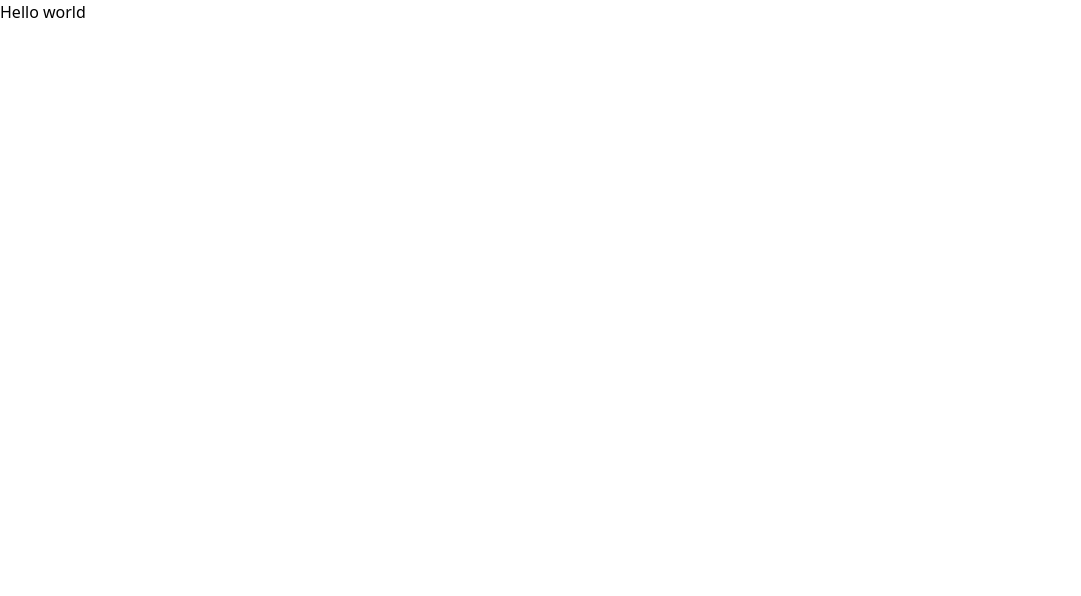
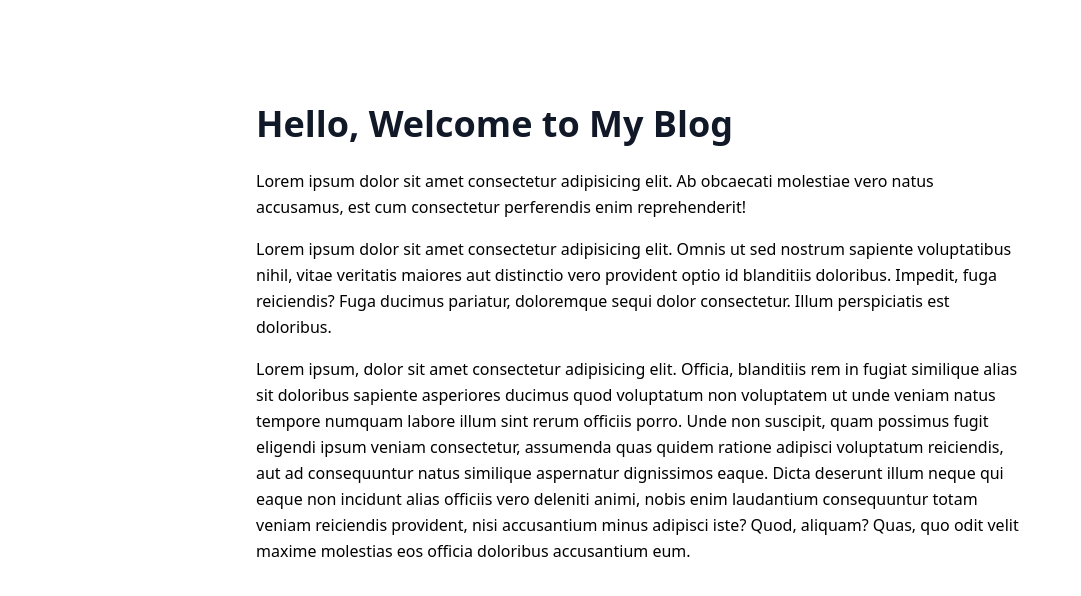
Before and after one commit to meriam-hamdaoui/My-Blog, a React (Create React App) app in the folder client/: page / in a window 1280 px wide. Shown: the top 596 px of the page, without its empty margins (0-1081 px from the left). Built offline with nearby package versions, Linux system fonts and the light colour scheme.

Commit message:
react-router & blog pages

```diff
--- a/client/package.json
+++ b/client/package.json
@@ -8,6 +8,7 @@
     "@testing-library/user-event": "^13.2.1",
     "react": "^18.2.0",
     "react-dom": "^18.2.0",
+    "react-router-dom": "^6.21.1",
     "react-scripts": "5.0.1",
     "web-vitals": "^2.1.0"
   },
@@ -36,6 +37,8 @@
     ]
   },
   "devDependencies": {
+    "autoprefixer": "^10.4.16",
+    "postcss": "^8.4.33",
     "tailwindcss": "^3.4.0"
   }
 }
--- a/client/src/App.jsx
+++ b/client/src/App.jsx
@@ -1,7 +1,19 @@
+import { Routes, Route } from "react-router-dom";
+
+import Home from "./pages/Home";
+import About from "./pages/About";
+import ArticleList from "./pages/ArticleList";
+import Article from "./pages/Article";
+
 function App() {
   return (
-    <div className="">
-      <h1>Hello world</h1>
+    <div className="max-w-screen-md mx-auto pt-20">
+      <Routes>
+        <Route path="/" element={<Home />} />
+        <Route path="/about" element={<About />} />
+        <Route path="/articles-list" element={<ArticleList />} />
+        <Route path="/article" element={<Article />} />
+      </Routes>
     </div>
   );
 }
--- a/client/src/index.js
+++ b/client/src/index.js
@@ -2,10 +2,13 @@ import React from "react";
 import ReactDOM from "react-dom/client";
 import "./index.css";
 import App from "./App";
+import { BrowserRouter as Router } from "react-router-dom";
 
 const root = ReactDOM.createRoot(document.getElementById("root"));
 root.render(
   <React.StrictMode>
-    <App />
+    <Router>
+      <App />
+    </Router>
   </React.StrictMode>
 );
--- /dev/null
+++ b/client/src/pages/About.jsx
@@ -0,0 +1,13 @@
+import React from "react";
+
+const About = () => {
+  return (
+    <div>
+      <h1 className="sm:text-4xl text-2xl font-bold my-6 text-gray-900">
+        About Me
+      </h1>
+    </div>
+  );
+};
+
+export default About;
--- /dev/null
+++ b/client/src/pages/Article.jsx
@@ -0,0 +1,13 @@
+import React from "react";
+
+const Article = () => {
+  return (
+    <div>
+      <h1 className="sm:text-4xl text-2xl font-bold my-6 text-gray-900">
+        My Article
+      </h1>
+    </div>
+  );
+};
+
+export default Article;
--- /dev/null
+++ b/client/src/pages/ArticleList.jsx
@@ -0,0 +1,13 @@
+import React from "react";
+
+const ArticleList = () => {
+  return (
+    <div>
+      <h1 className="sm:text-4xl text-2xl font-bold my-6 text-gray-900">
+        Article List
+      </h1>
+    </div>
+  );
+};
+
+export default ArticleList;
--- /dev/null
+++ b/client/src/pages/Home.jsx
@@ -0,0 +1,38 @@
+import React from "react";
+
+const Home = () => {
+  return (
+    <div>
+      <h1 className="sm:text-4xl text-2xl font-bold my-6 text-gray-900">
+        Hello, Welcome to My Blog
+      </h1>
+      <p className="mx-auto leading-relaxed text-base mb-4">
+        Lorem ipsum dolor sit amet consectetur adipisicing elit. Ab obcaecati
+        molestiae vero natus accusamus, est cum consectetur perferendis enim
+        reprehenderit!
+      </p>
+      <p className="mx-auto leading-relaxed text-base mb-4">
+        Lorem ipsum dolor sit amet consectetur adipisicing elit. Omnis ut sed
+        nostrum sapiente voluptatibus nihil, vitae veritatis maiores aut
+        distinctio vero provident optio id blanditiis doloribus. Impedit, fuga
+        reiciendis? Fuga ducimus pariatur, doloremque sequi dolor consectetur.
+        Illum perspiciatis est doloribus.
+      </p>
+      <p className="mx-auto leading-relaxed text-base mb-4">
+        Lorem ipsum, dolor sit amet consectetur adipisicing elit. Officia,
+        blanditiis rem in fugiat similique alias sit doloribus sapiente
+        asperiores ducimus quod voluptatum non voluptatem ut unde veniam natus
+        tempore numquam labore illum sint rerum officiis porro. Unde non
+        suscipit, quam possimus fugit eligendi ipsum veniam consectetur,
+        assumenda quas quidem ratione adipisci voluptatum reiciendis, aut ad
+        consequuntur natus similique aspernatur dignissimos eaque. Dicta
+        deserunt illum neque qui eaque non incidunt alias officiis vero deleniti
+        animi, nobis enim laudantium consequuntur totam veniam reiciendis
+        provident, nisi accusantium minus adipisci iste? Quod, aliquam? Quas,
+        quo odit velit maxime molestias eos officia doloribus accusantium eum.
+      </p>
+    </div>
+  );
+};
+
+export default Home;
```
Also changed, not shown: 2 other files (tests, documents, lock files or other folders).
